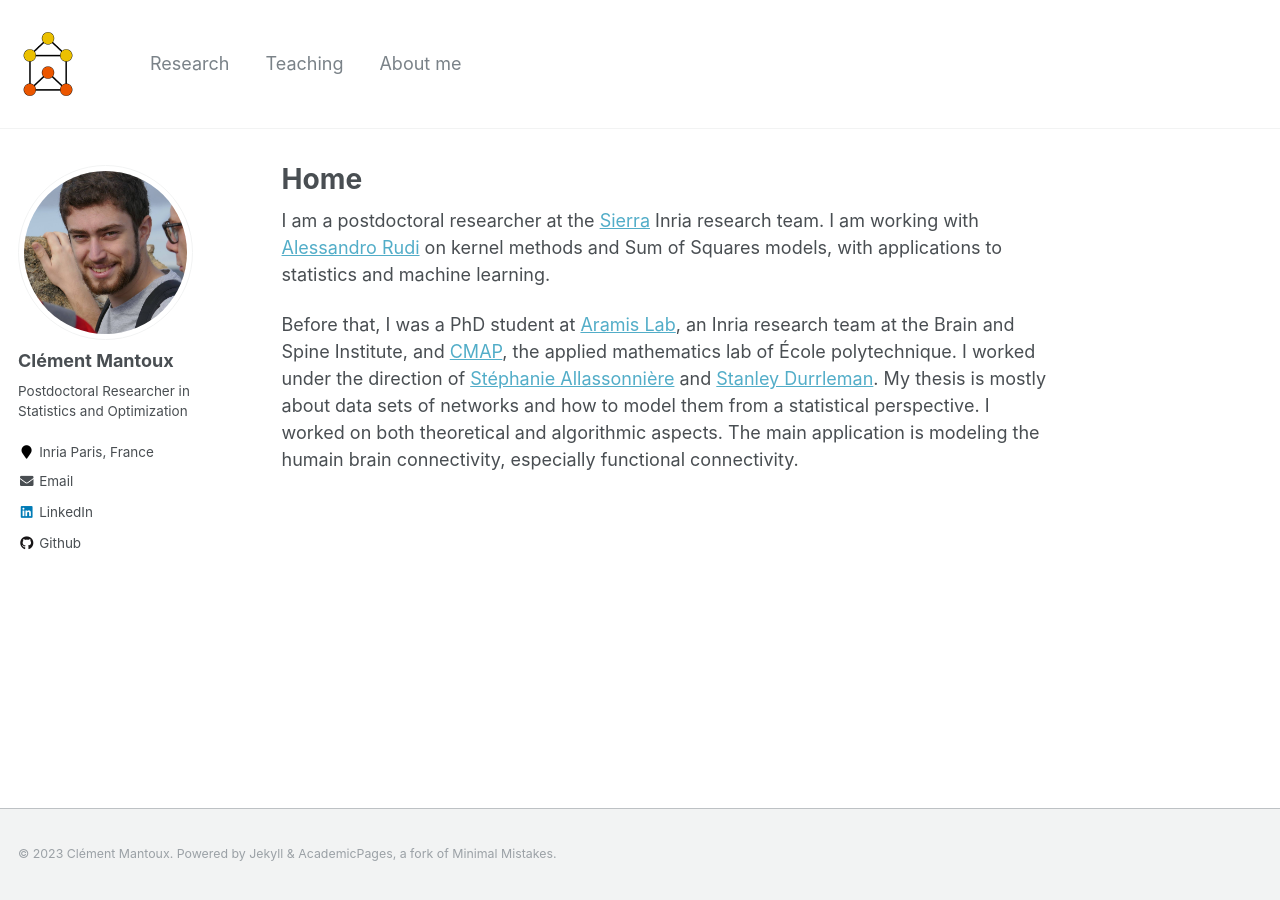
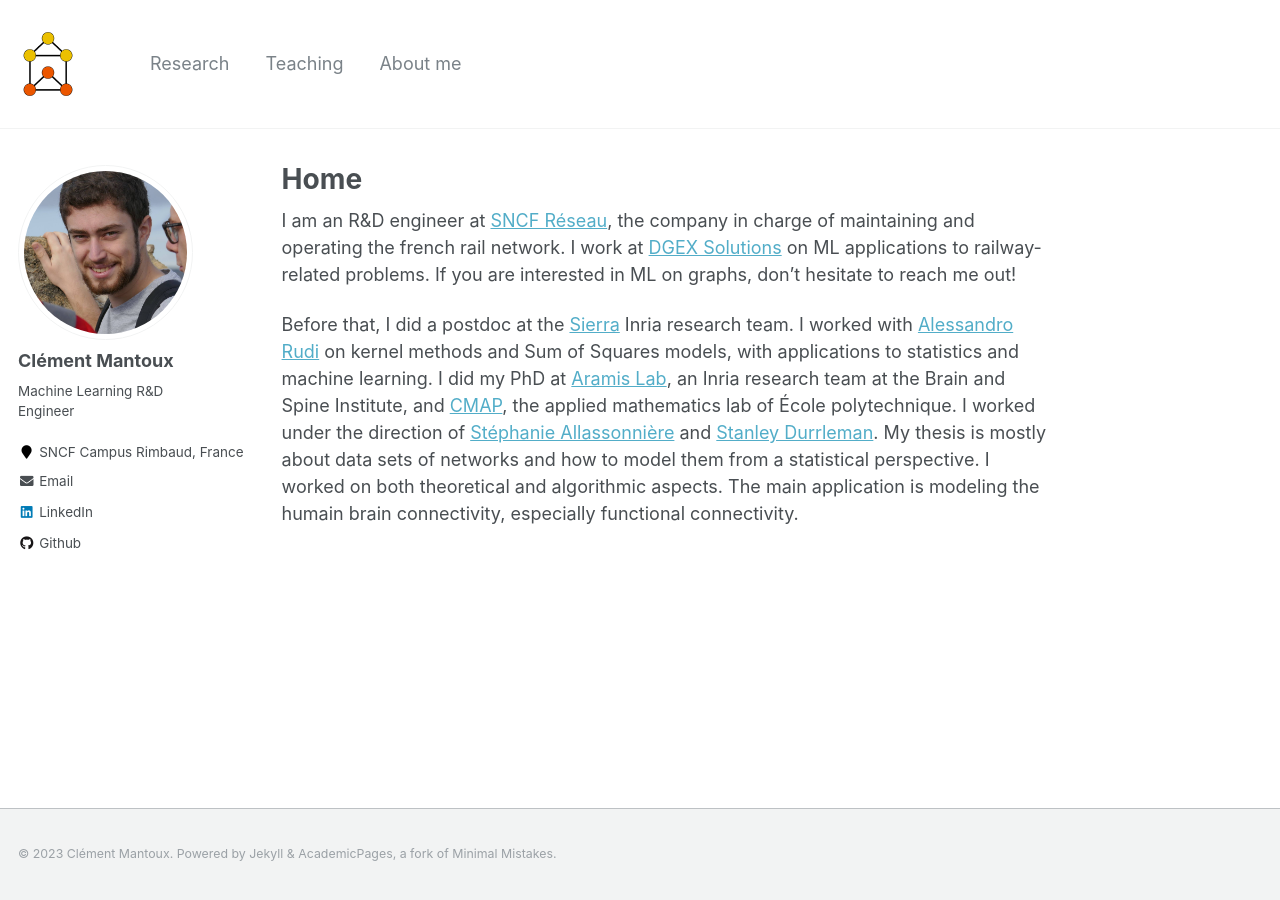
Before and after one commit to cmantoux/cmantoux.github.io, a Jekyll site: the page built from _pages/about.md, in a window 1280 px wide. Built offline with Jekyll 4.4.1, drawn with Linux system fonts in a browser that asks for light colours.

Commit message:
add sncf

```diff
--- a/_config.yml
+++ b/_config.yml
@@ -10,7 +10,7 @@ locale                   : "en-US"
 title                    : "Clément Mantoux"
 title_separator          : "-"
 name                     : &name "Clément Mantoux"
-description              : &description "Postdoctoral Researcher"
+description              : &description "R&D Engineer"
 url                      : https://cmantoux.github.io # the base hostname & protocol for your site e.g. "https://mmistakes.github.io"
 baseurl                  : "" # the subpath of your site, e.g. "/blog"
 repository               : "cmantoux/cmantoux.github.io"
@@ -83,12 +83,12 @@ author:
   name             : "Clément Mantoux"
   avatar           : "profile.jpg"
   logo             : "logo.png"
-  bio              : "Postdoctoral Researcher in Statistics and Optimization"
-  location         : "Inria Paris, France"
+  bio              : "Machine Learning R&D Engineer"
+  location         : "SNCF Campus Rimbaud, France"
   employer         : # Inria
   pubmed           : # "https://www.ncbi.nlm.nih.gov/pubmed/?term=john+snow"
   googlescholar    : # "http://yourfullgooglescholarurl.com"
-  email            : name.surname@inria.fr
+  email            : name.surname@sncf.fr
   researchgate     : # example: "https://www.researchgate.net/profile/yourprofile"
   uri              :
   bitbucket        :
--- a/_pages/about.md
+++ b/_pages/about.md
@@ -8,6 +8,6 @@ redirect_from:
   - /home.html
 ---
 
-I am a postdoctoral researcher at the [Sierra](https://www.di.ens.fr/sierra/) Inria research team. I am working with [Alessandro Rudi](https://www.di.ens.fr/~rudi/) on kernel methods and Sum of Squares models, with applications to statistics and machine learning.
+I am an R&D engineer at [SNCF Réseau](https://www.sncf-reseau.com/), the company in charge of maintaining and operating the french rail network. I work at [DGEX Solutions](https://www.linkedin.com/company/dgex-solutions/) on ML applications to railway-related problems. If you are interested in ML on graphs, don't hesitate to reach me out!
 
-Before that, I was a PhD student at [Aramis Lab](https://www.aramislab.fr/), an Inria research team at the Brain and Spine Institute, and [CMAP](https://portail.polytechnique.edu/cmap/en/), the applied mathematics lab of École polytechnique. I worked under the direction of [Stéphanie Allassonnière](https://sites.google.com/site/stephanieallassonniere/) and [Stanley Durrleman](https://who.rocq.inria.fr/Stanley.Durrleman/). My thesis is mostly about data sets of networks and how to model them from a statistical perspective. I worked on both theoretical and algorithmic aspects. The main application is modeling the humain brain connectivity, especially functional connectivity.
+Before that, I did a postdoc at the [Sierra](https://www.di.ens.fr/sierra/) Inria research team. I worked with [Alessandro Rudi](https://www.di.ens.fr/~rudi/) on kernel methods and Sum of Squares models, with applications to statistics and machine learning. I did my PhD at [Aramis Lab](https://www.aramislab.fr/), an Inria research team at the Brain and Spine Institute, and [CMAP](https://portail.polytechnique.edu/cmap/en/), the applied mathematics lab of École polytechnique. I worked under the direction of [Stéphanie Allassonnière](https://sites.google.com/site/stephanieallassonniere/) and [Stanley Durrleman](https://who.rocq.inria.fr/Stanley.Durrleman/). My thesis is mostly about data sets of networks and how to model them from a statistical perspective. I worked on both theoretical and algorithmic aspects. The main application is modeling the humain brain connectivity, especially functional connectivity.
```
